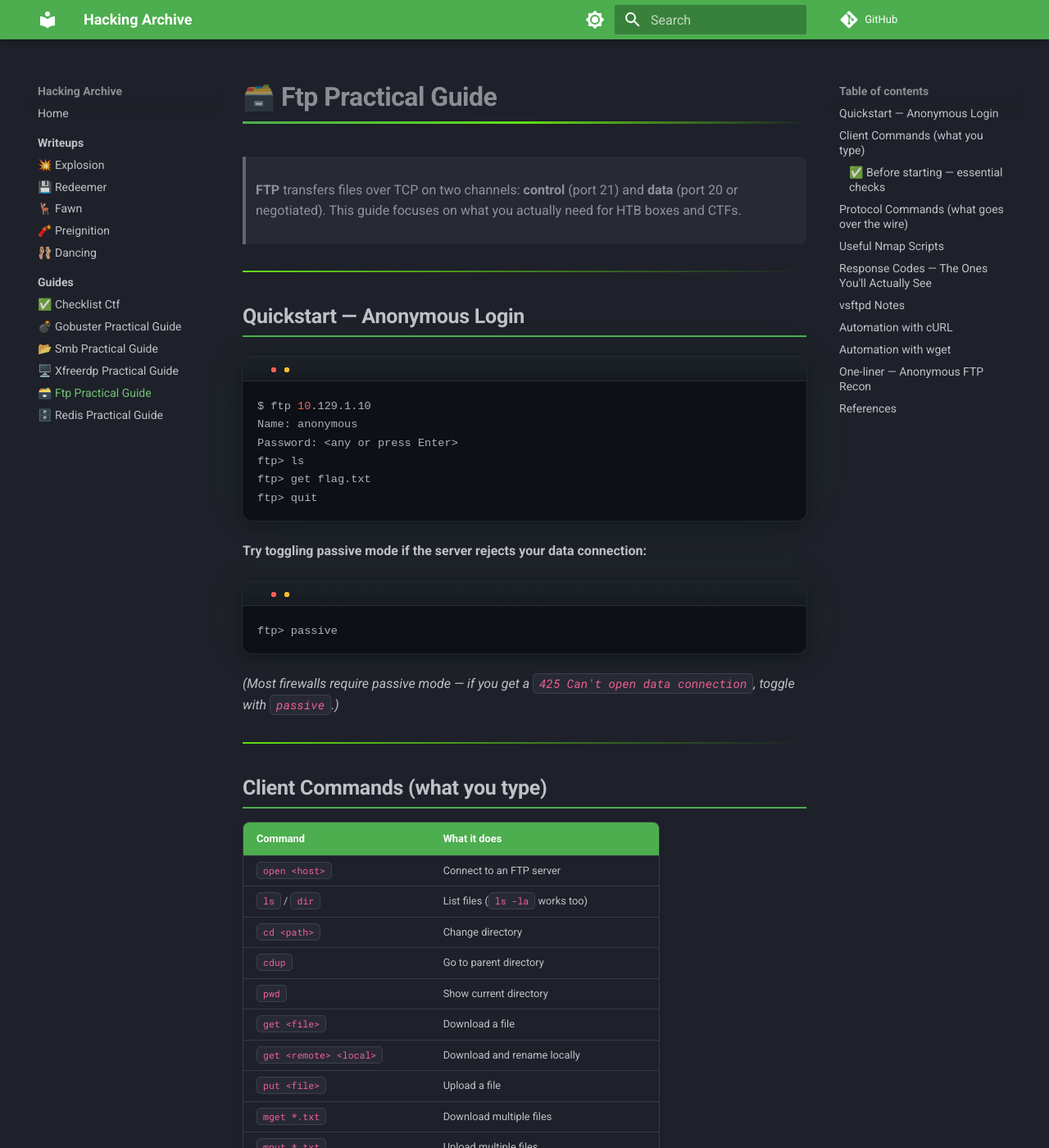
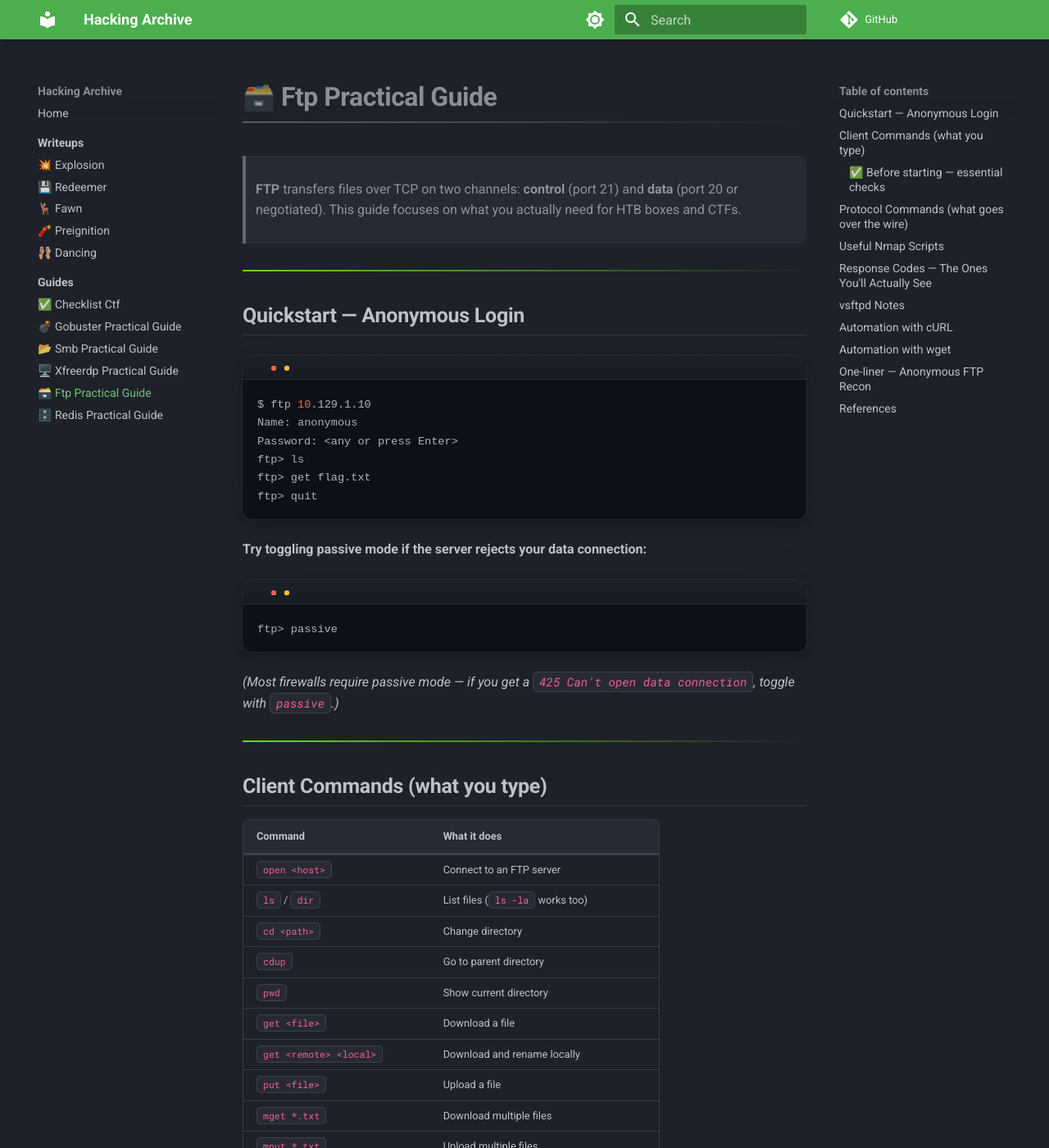
Before and after one commit to egz-dev/hacking-archive, an MkDocs documentation site: the page built from docs/guides/🗃️ FTP - Practical Guide.md, in a window 1280 px wide and 1400 px high. Shown: the whole window at 82% size. Built offline with MkDocs 1.6.1 and Material for MkDocs 9.7.7, drawn with Linux system fonts in a browser that asks for light colours; comment, search, counter and statistics services are not loaded.

Commit message:
Tone down table headers and h1/h2: subtle borders instead of bright green

```diff
--- a/docs/stylesheets/extra.css
+++ b/docs/stylesheets/extra.css
@@ -241,14 +241,14 @@
   font-weight: 800;
   letter-spacing: -0.5px;
   padding-bottom: 8px;
-  border-bottom: 3px solid;
-  border-image: linear-gradient(90deg, var(--md-primary-fg-color), var(--md-accent-fg-color), transparent) 1;
+  border-bottom: 2px solid;
+  border-image: linear-gradient(90deg, var(--md-default-fg-color--lighter), transparent) 1;
 }
 
 .md-typeset h2 {
   font-weight: 700;
   padding-bottom: 6px;
-  border-bottom: 2px solid var(--md-primary-fg-color);
+  border-bottom: 1px solid var(--md-default-fg-color--lightest);
   margin-top: 36px;
 }
 
@@ -256,14 +256,15 @@
 .md-typeset table:not([class]) {
   border-radius: 8px;
   overflow: hidden;
-  box-shadow: 0 2px 8px rgba(0,0,0,0.08);
+  box-shadow: 0 1px 4px rgba(0,0,0,0.06);
 }
 
 .md-typeset table:not([class]) th {
-  background: var(--md-primary-fg-color);
-  color: var(--md-primary-bg-color);
+  background: var(--md-code-bg-color);
+  color: var(--md-typeset-color);
   font-weight: 600;
   padding: 10px 16px;
+  border-bottom: 2px solid var(--md-default-fg-color--lightest);
 }
 
 .md-typeset table:not([class]) td {
```
